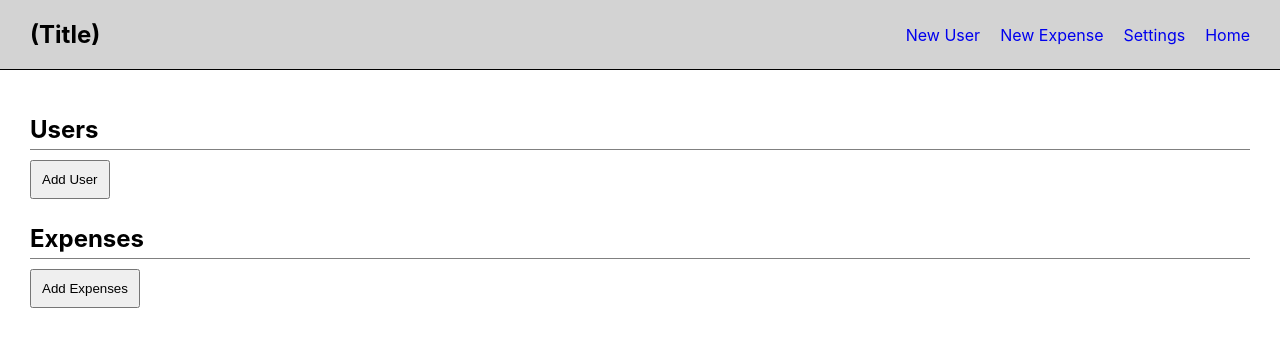
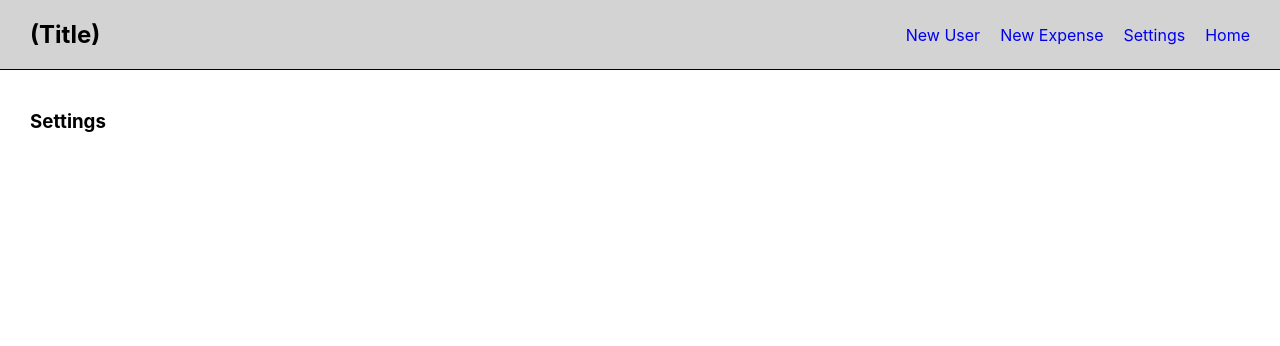
Before and after one commit to AyazCiplak/roommate-budget-system, a React (Create React App) app: page /settings in a window 1280 px wide. Shown: the top 346 px of the page. Built offline with nearby package versions, Linux system fonts and the light colour scheme.

Commit message:
Added and linked user, expense, and settings pages

```diff
--- /dev/null
+++ b/src/AddExpense.js
@@ -0,0 +1,9 @@
+const AddExpense = () => {
+    return (
+        <div className="addExpense">
+            <h3>Add Expense</h3>
+        </div>
+     );
+}
+
+export default AddExpense;
--- /dev/null
+++ b/src/AddUser.js
@@ -0,0 +1,9 @@
+const AddUser = () => {
+    return (
+        <div className="addUser">
+            <h3>Add User</h3>
+        </div>
+     );
+}
+
+export default AddUser;
--- a/src/App.js
+++ b/src/App.js
@@ -1,6 +1,10 @@
 import Navbar from './Navbar';
 import Users from './Users';
 import Expenses from './Expenses';
+import AddUser from './AddUser';
+import AddExpense from './AddExpense';
+import Settings from './Settings';
+
 import { BrowserRouter as Router, Route, Switch} from 'react-router-dom';
 
 function App() {
@@ -10,9 +14,18 @@ function App() {
         <Navbar />
         <div className="main">
           <Switch>
-            <Route path="/">
+            <Route exact path="/">
               <Users />
               <Expenses />
+            </Route>
+            <Route path="/settings">
+              <Settings />
+            </Route>
+            <Route path="/add-user">
+              <AddUser />
+            </Route>
+            <Route path="/add-expense">
+              <AddExpense />
             </Route>
           </Switch>
         </div>
--- a/src/Navbar.js
+++ b/src/Navbar.js
@@ -6,9 +6,9 @@ const Navbar = () => {
                 {
                 //Add new link when page is set up
                 }
-                <a href="/">New User</a>
-                <a href="/">New Expense</a>
-                <a href='/'>Settings</a>
+                <a href="/add-user">New User</a>
+                <a href="/add-expense">New Expense</a>
+                <a href='/settings'>Settings</a>
                 <a href="/">Home</a>
             </div>
         </nav>
--- /dev/null
+++ b/src/Settings.js
@@ -0,0 +1,9 @@
+const Settings = () => {
+    return (
+        <div className="settings">
+            <h3>Settings</h3>
+        </div>
+     );
+}
+
+export default Settings;
--- a/src/Users.js
+++ b/src/Users.js
@@ -1,5 +1,6 @@
 const Users = () => {
 
+    //Redirect to add user page. User page permits to create new user buttons and add to array
     const handleClick = () => {
         console.log("(redirect to add user page)");
     }
```
